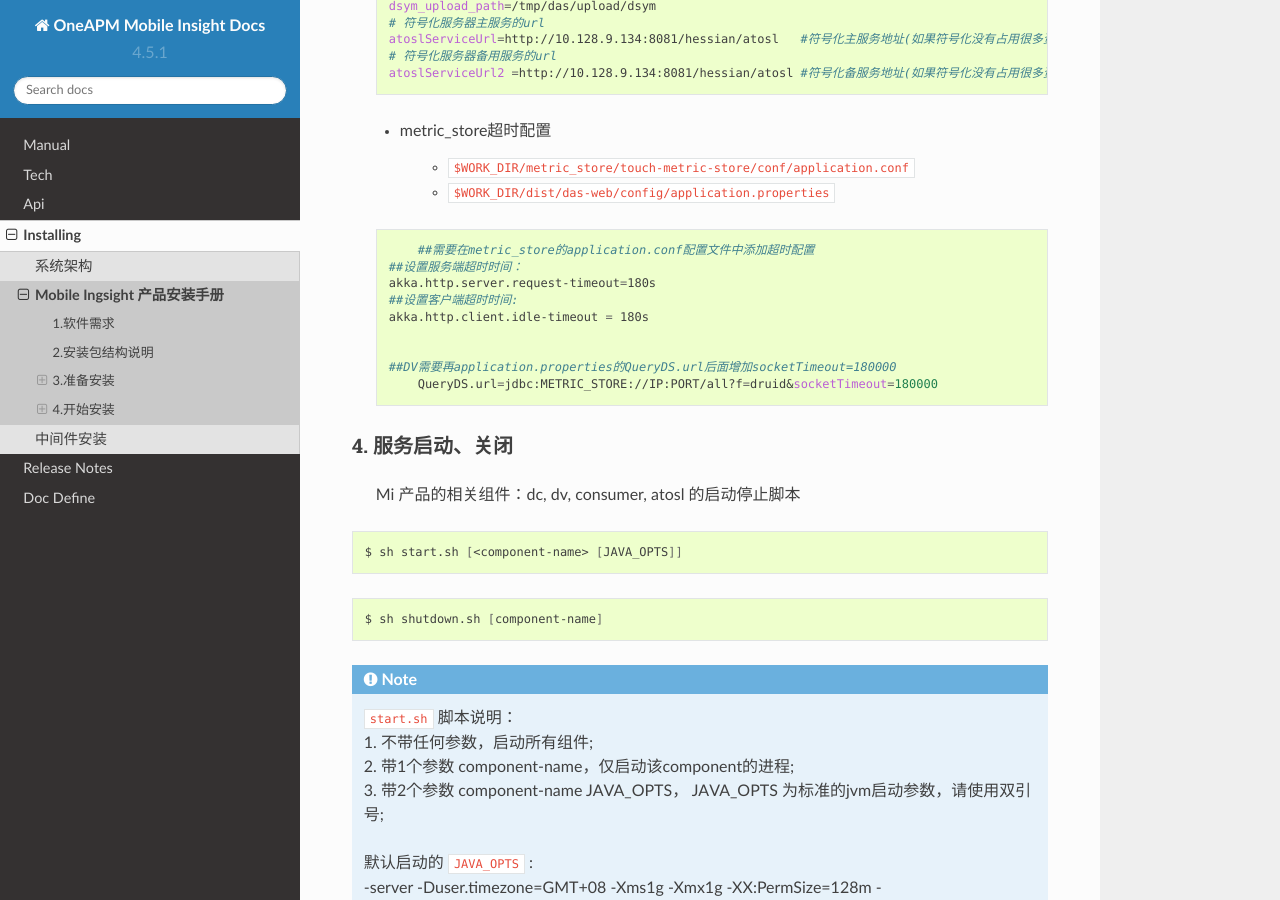
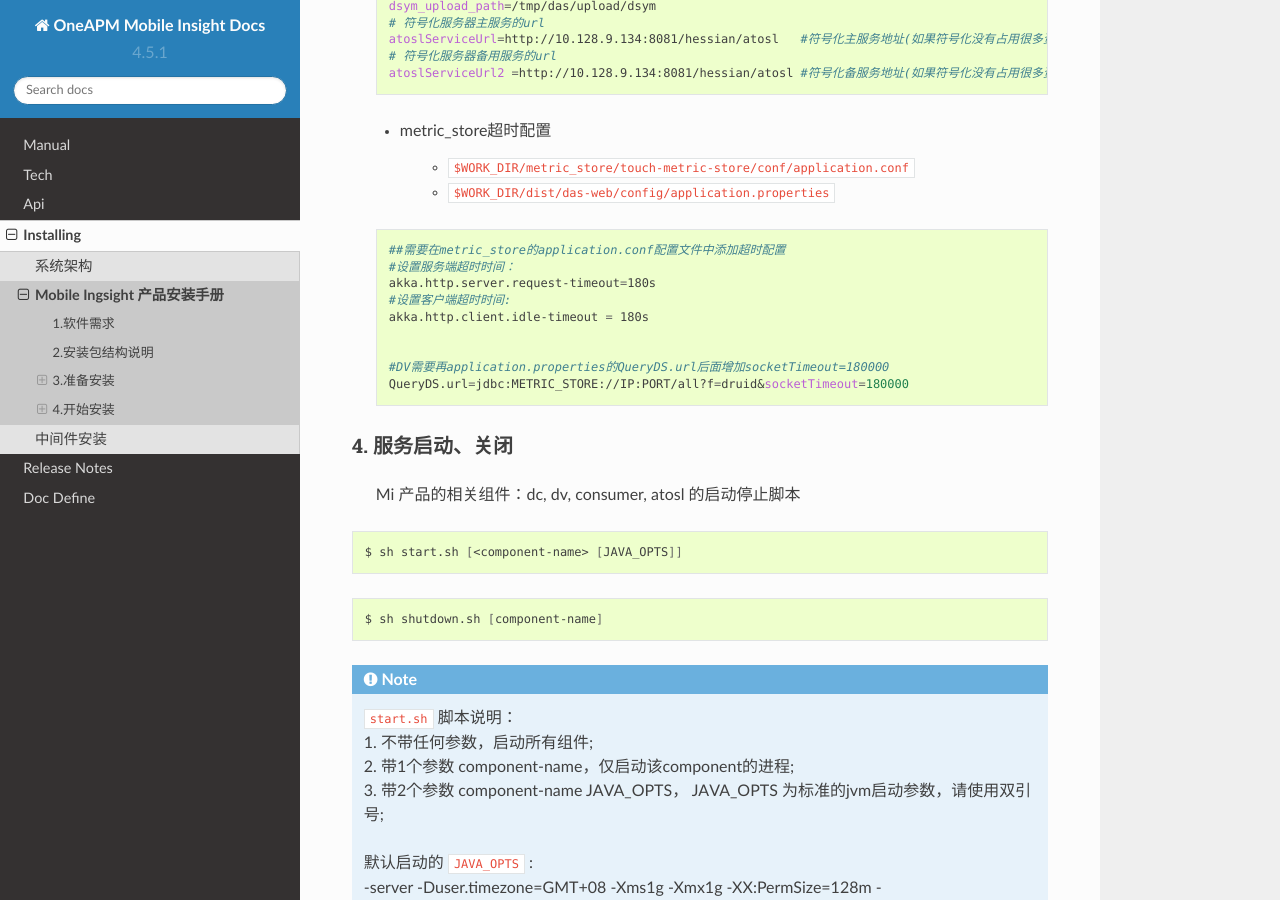
Before and after one commit to gardenias/docs-test, a Sphinx documentation site: the page built from docs/installing/mi.rst, in a window 1280 px wide and 900 px high, scrolled down 8829 px. Built offline with Sphinx 7.4.7 and the Read the Docs theme 2.0.0, drawn with Linux system fonts in a browser that asks for light colours.

Commit message:
Adjust the format

```diff
--- a/docs/installing/mi.rst
+++ b/docs/installing/mi.rst
@@ -468,15 +468,15 @@
 
   .. code-block:: shell
 
-	##需要在metric_store的application.conf配置文件中添加超时配置
-    ##设置服务端超时时间：
+    ##需要在metric_store的application.conf配置文件中添加超时配置
+    #设置服务端超时时间：
     akka.http.server.request-timeout=180s
-    ##设置客户端超时时间:
+    #设置客户端超时时间:
     akka.http.client.idle-timeout = 180s
 
 
-    ##DV需要再application.properties的QueryDS.url后面增加socketTimeout=180000
-	QueryDS.url=jdbc:METRIC_STORE://IP:PORT/all?f=druid&socketTimeout=180000
+    #DV需要再application.properties的QueryDS.url后面增加socketTimeout=180000
+    QueryDS.url=jdbc:METRIC_STORE://IP:PORT/all?f=druid&socketTimeout=180000
 
 
 
```
